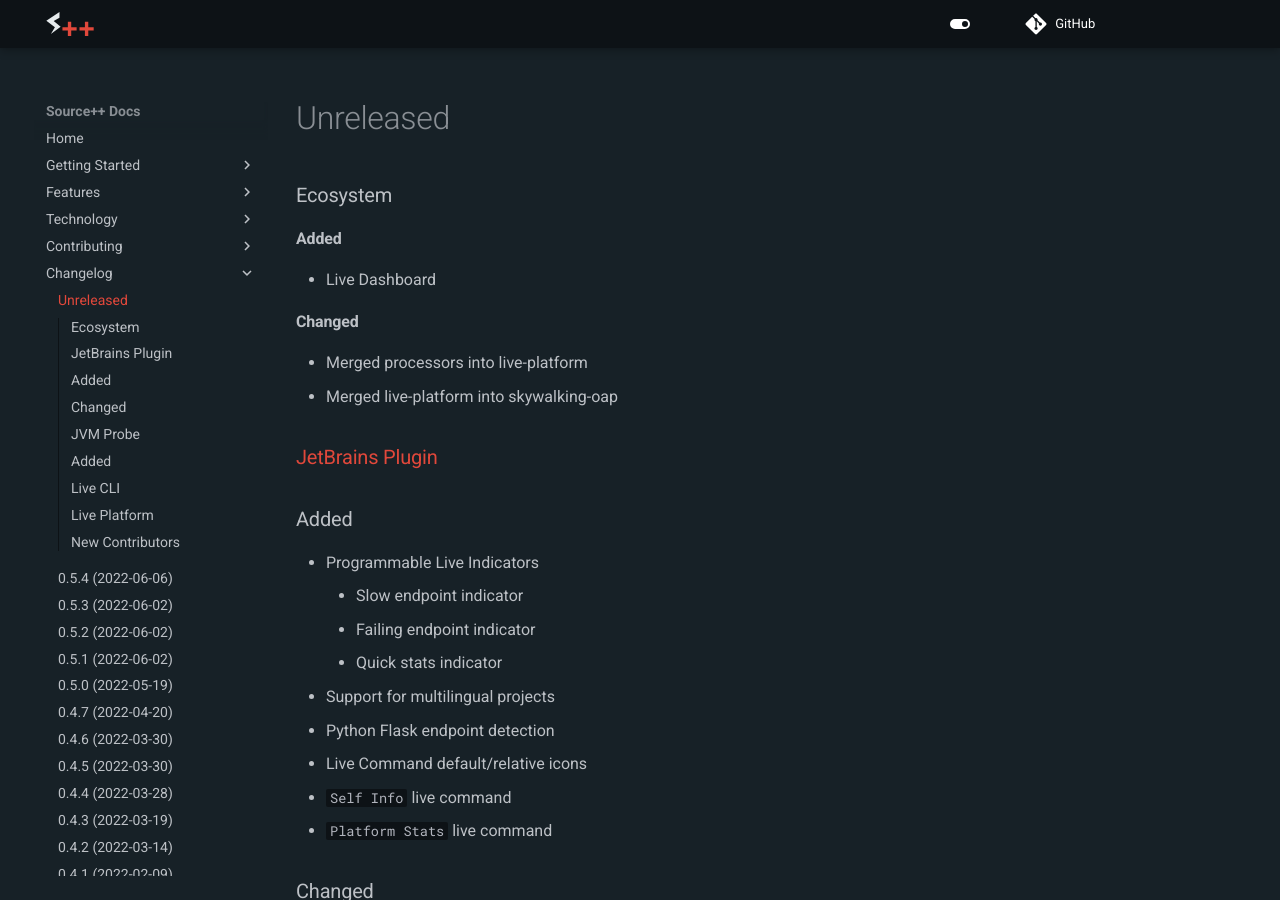
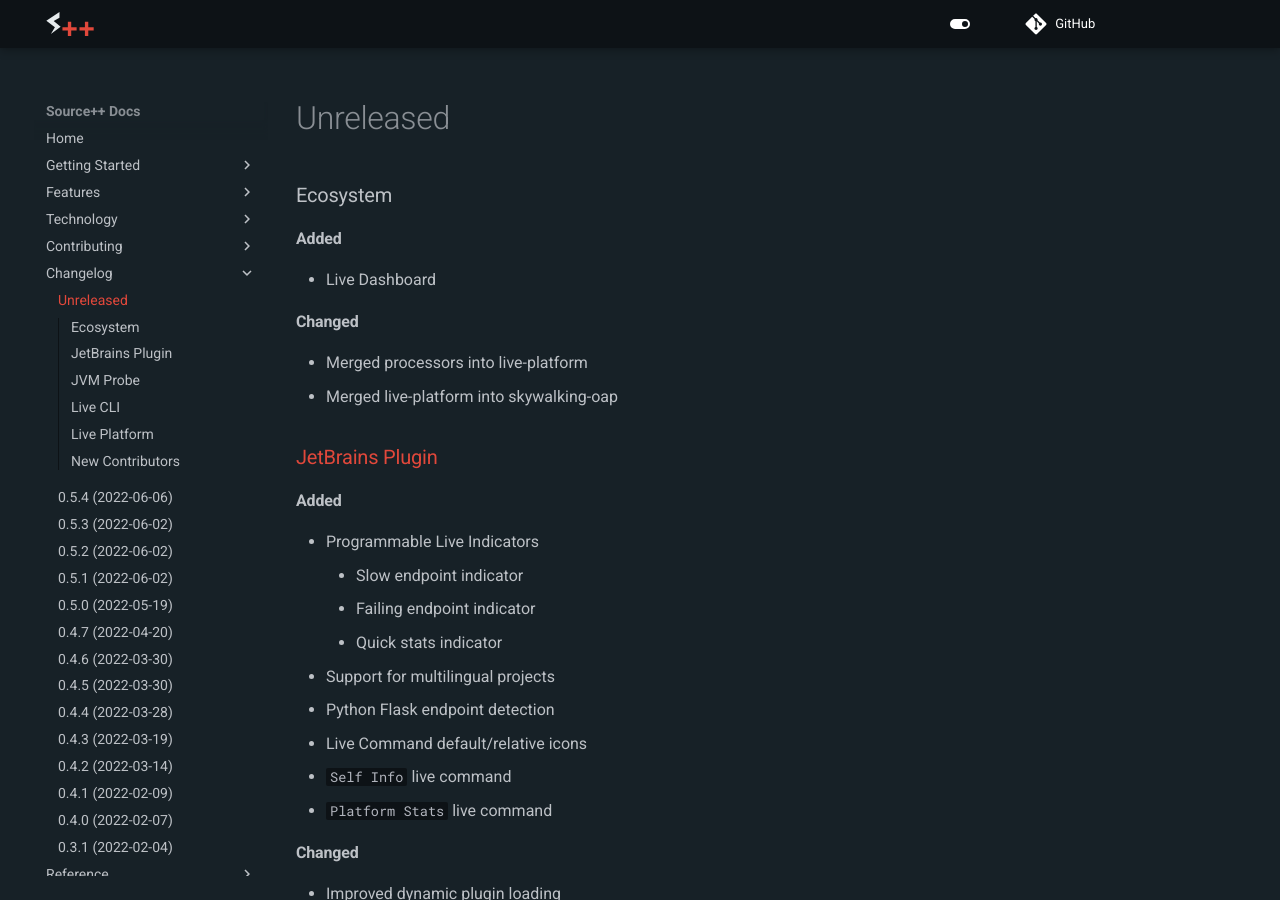
Before and after one commit to sourceplusplus/documentation, an MkDocs documentation site: the page built from docs/changelog/README.md, in a window 1280 px wide and 900 px high. Built offline with MkDocs 1.6.1 and Material for MkDocs 9.7.7, drawn with Linux system fonts in a browser that asks for light colours; comment, search, counter and statistics services are not loaded; the version menu is left out.

Commit message:
Update README.md

```diff
--- a/docs/changelog/README.md
+++ b/docs/changelog/README.md
@@ -11,7 +11,7 @@
 
 ### [JetBrains Plugin](https://github.com/sourceplusplus/interface-jetbrains)
 
-### Added
+#### Added
 - Programmable Live Indicators
     - Slow endpoint indicator
     - Failing endpoint indicator
@@ -22,7 +22,7 @@
 - `Self Info` live command
 - `Platform Stats` live command
 
-### Changed
+#### Changed
 - Improved dynamic plugin loading
 - Live Commands location moved from `.spp/commands` to `.spp/plugins`
 
@@ -33,7 +33,7 @@
 
 ### [JVM Probe](https://github.com/sourceplusplus/probe-jvm)
 
-### Added
+#### Added
 - Automatically create `ca/ca.crt` if not present
 - Default configuration value for `skywalking.collector.backend_service` (when `spp.platform_host` is set)
 
```
